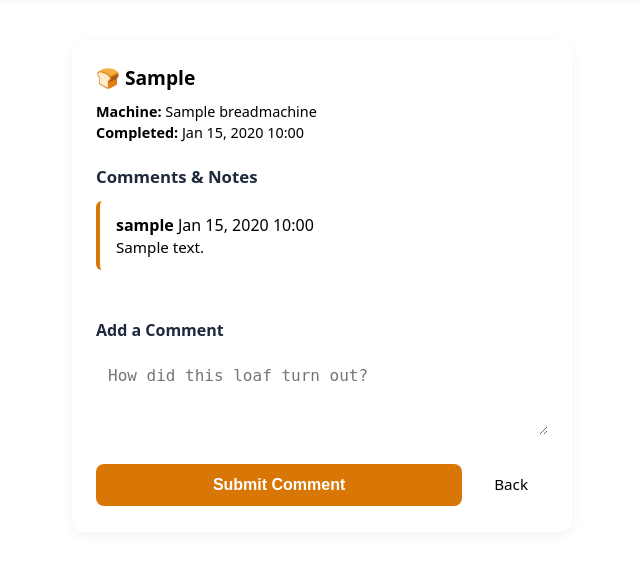
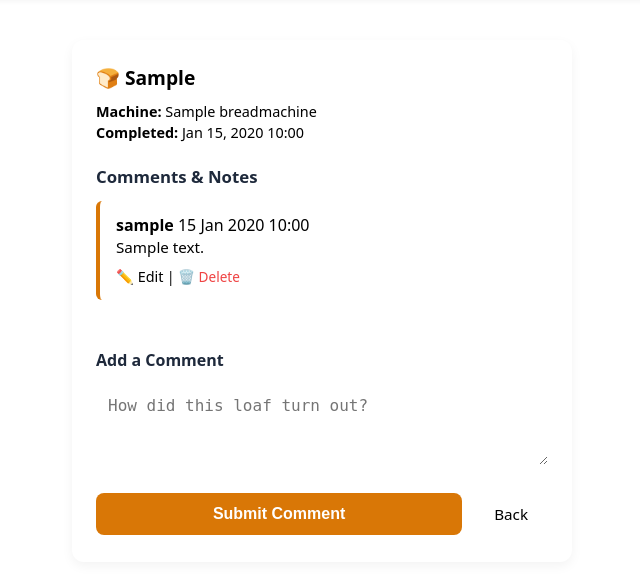
Before and after one commit to emmanorling/bread, a Django app: page /loaf/1/ in a window 1280 px wide. Shown: the part 92-666 px from the top of the page, without its empty margins (318-958 px from the left). Run offline with Django 5.2, Linux system fonts and the light colour scheme; a user stored in the database is signed in; tables that the repository leaves empty hold one stand-in row (values such as "Sample post").

Commit message:
cleaning up so that bread makers don't have to have staff status

```diff
--- a/bread_tracker/urls.py
+++ b/bread_tracker/urls.py
@@ -19,6 +19,7 @@ from django.urls import path, include
 from django.conf import settings
 from tracker import views
 from django.conf.urls.static import static
+from django.contrib.auth import views as auth_views
 
 urlpatterns = [
     path('admin/', admin.site.urls),
@@ -33,6 +34,10 @@ urlpatterns = [
     path('profile/edit/', views.edit_profile, name='edit_profile'),
     path('profile/password/', views.change_password, name='change_password'),
     path('request-account/', views.request_account, name='request_account'),
+    path('comments/<int:comment_id>/edit/', views.edit_comment, name='edit_comment'),
+    path('comments/<int:comment_id>/delete/', views.delete_comment, name='delete_comment'),
+    path('login/', auth_views.LoginView.as_view(template_name='login.html'), name='login'),
+    path('logout/', auth_views.LogoutView.as_view(), name='logout'),
 ]
 
 if settings.DEBUG:
--- a/tracker/templates/base.html
+++ b/tracker/templates/base.html
@@ -5,6 +5,9 @@
     <meta charset="UTF-8">
     <meta name="viewport" content="width=device-width, initial-scale=1.0">
     <title>{% block title %}🍞 Bread Tracker{% endblock %}</title>
+
+    <link rel="icon" href="{% static 'favicon.ico' %}">
+    <script src="{% static 'coi-serviceworker.js' %}"></script>
 
     <!-- Instant theme initialization (prevents screen flashing) -->
     <script>
@@ -56,7 +59,8 @@
 				<li><a href="{% url 'change_password' %}">🔒 Change Password</a></li>
 				<li class="dropdown-divider"></li>
 				<li>
-                                    <form method="post" action="/admin/logout/?next=/" style="margin: 0;">
+				    <!-- Updated logout path -->
+				    <form method="post" action="{% url 'logout' %}" style="margin: 0;">
 					{% csrf_token %}
 					<button type="submit" class="dropdown-btn">🚪 Log Out</button>
 				    </form>
@@ -65,7 +69,8 @@
 			</li>
 		    {% else %}
 			<li>
-                            <a href="/admin/login/?next=/">🔑 Log In</a>
+			    <!-- Updated login path -->
+			    <a href="{% url 'login' %}">🔑 Log In</a>
 			</li>
 		    {% endif %}
                 </ul>
--- a/tracker/templates/loaf_detail.html
+++ b/tracker/templates/loaf_detail.html
@@ -16,9 +16,17 @@
 	<div class="comment-card">
 	    <div class="comment-header">
 		<span class="comment-author">{{ comment.author.username }}</span>
-                <span class="comment-time">{{ comment.created_at|date:"M d, Y H:i" }}</span>
+		<span class="comment-time">{{ comment.created_at|date:"d M Y H:i" }}</span>
 	    </div>
 	    <p class="comment-body">{{ comment.text }}</p>
+
+	    <!-- Only rendered if user is the comment author OR an admin -->
+	    {% if user == comment.author or user.is_superuser %}
+		<div style="margin-top: 8px; font-size: 0.85rem;">
+		    <a href="{% url 'edit_comment' comment.id %}" class="back-link">✏️ Edit</a> |
+		    <a href="{% url 'delete_comment' comment.id %}" style="color: #ef4444; text-decoration: none;">🗑️ Delete</a>
+		</div>
+	    {% endif %}
 	</div>
     {% empty %}
         <p style="color: #64748b; font-size: 0.9rem; margin-bottom: 16px;">No comments on this loaf yet.</p>
--- a/tracker/templates/admin/login.html
+++ b/tracker/templates/login.html
@@ -16,7 +16,7 @@
         </div>
     {% endif %}
 
-    <form method="post" action="{{ app_path }}">
+    <form method="post" action="{% url 'login' %}">
         {% csrf_token %}
 
         <div class="form-group">
--- a/tracker/views.py
+++ b/tracker/views.py
@@ -1,7 +1,7 @@
 from django.utils import timezone
 from django.utils.timezone import localtime
 from django.http import JsonResponse
-from .models import BreadMachine, Loaf
+from .models import BreadMachine, Loaf, Comment
 from .forms import CommentForm, LoafForm, LoafEditForm, BreadMachineForm, UserProfileForm, AccountRequestForm
 from django.shortcuts import render, get_object_or_404, redirect
 from django.contrib.auth.decorators import login_required, permission_required
@@ -101,7 +101,7 @@ def request_account(request):
 
 def loaf_detail(request, loaf_id):
     loaf = get_object_or_404(Loaf, id=loaf_id)
-    comments = loaf.comments.all()  # Fetches all comments for this loaf
+    comments = loaf.comments.all().order_by('created_at')  # Fetches all comments for this loaf, in chronological order
 
     if request.method == 'POST':
         # Ensure only logged-in users can post
@@ -210,6 +210,42 @@ def add_comment(request, loaf_id):
             comment.author = request.user  # Automatically assigns the logged-in user
             comment.save()
     return redirect('loaf_detail', loaf_id=loaf.id)
+@login_required
+def edit_comment(request, comment_id):
+    comment = get_object_or_404(Comment, id=comment_id)
+
+    # Restrict access to original author or superuser
+    if request.user != comment.author and not request.user.is_superuser:
+        messages.error(request, "You do not have permission to edit this comment.")
+        return redirect('loaf_detail', loaf_id=comment.loaf.id)
+
+    if request.method == 'POST':
+        form = CommentForm(request.POST, instance=comment)
+        if form.is_valid():
+            form.save()
+            messages.success(request, "Comment updated successfully.")
+            return redirect('loaf_detail', loaf_id=comment.loaf.id)
+    else:
+        form = CommentForm(instance=comment)
+
+    return render(request, 'comment_form.html', {'form': form, 'comment': comment})
+
+@login_required
+def delete_comment(request, comment_id):
+    comment = get_object_or_404(Comment, id=comment_id)
+
+    # Restrict access to original author or superuser
+    if request.user != comment.author and not request.user.is_superuser:
+        messages.error(request, "You do not have permission to delete this comment.")
+        return redirect('loaf_detail', loaf_id=comment.loaf.id)
+
+    if request.method == 'POST':
+        loaf_id = comment.loaf.id
+        comment.delete()
+        messages.success(request, "Comment deleted.")
+        return redirect('loaf_detail', loaf_id=loaf_id)
+
+    return render(request, 'comment_confirm_delete.html', {'comment': comment})
 
 @login_required
 def edit_profile(request):
```
Also changed, not shown: bread_tracker/settings.py (+6 -1 lines), 1 other file. Lines whose indentation alone changed are shown as unchanged.
